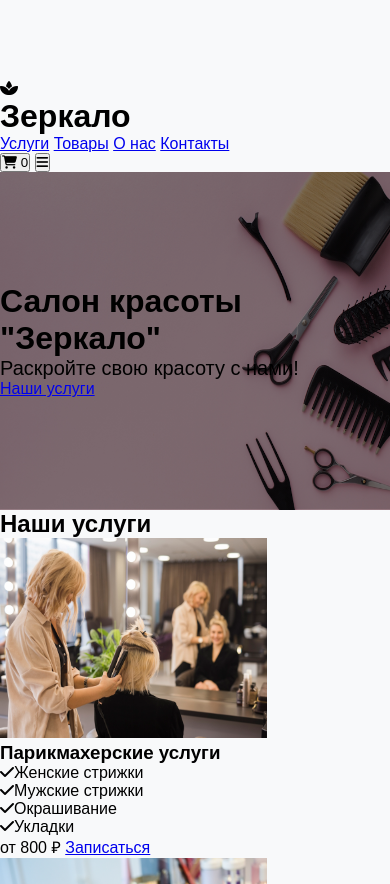
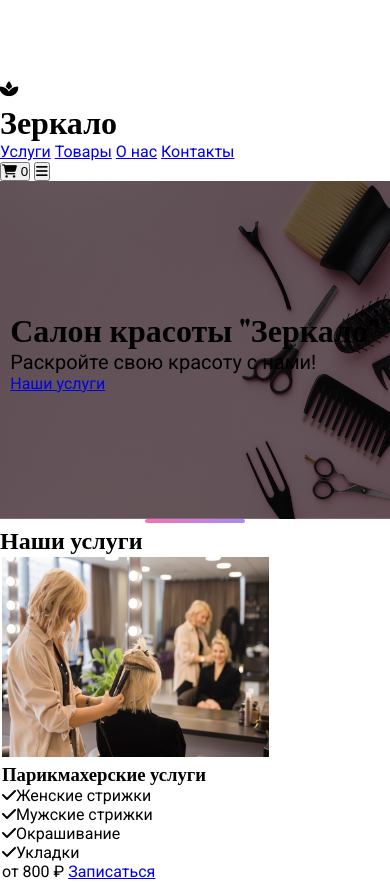
Before and after one commit to SFocus92/beauty-salon, a website: page index.html in a window 390 px wide. Shown: the top 884 px of the page. Drawn offline with nearby package versions, Linux system fonts and the light colour scheme.

Commit message:
Update styles.css

```diff
--- a/css/styles.css
+++ b/css/styles.css
@@ -6,23 +6,26 @@
 }
 
 body {
-    font-family: Arial, sans-serif;
-    background-color: #f8f9fa;
+    font-family: 'Roboto', sans-serif;
     padding-top: 80px; /* Учитываем фиксированную шапку */
 }
 
-/* Контейнер */
-.container {
-    max-width: 1200px;
-    margin: 0 auto;
+/* Шрифты */
+.font-playfair {
+    font-family: 'Playfair Display', serif;
+}
+
+.font-roboto {
+    font-family: 'Roboto', sans-serif;
 }
 
 /* Главный баннер */
 .hero-image {
-    background-image: linear-gradient(rgba(0, 0, 0, 0.5), rgba(0, 0, 0, 0.5)), url('../images/hero.jpg');
+    background-image: linear-gradient(rgba(0, 0, 0, 0.6), rgba(0, 0, 0, 0.6)), url('../images/hero.jpg');
     background-size: cover;
     background-position: center;
-    height: 50vh;
+    background-attachment: fixed;
+    min-height: 70vh;
     display: flex;
     align-items: center;
     justify-content: center;
@@ -30,33 +33,109 @@ body {
 
 /* Карточки услуг */
 .service-card {
+    position: relative;
     transition: transform 0.3s ease, box-shadow 0.3s ease;
+    border: 2px solid transparent;
 }
+
 .service-card:hover {
-    transform: translateY(-5px);
-    box-shadow: 0 10px 20px rgba(0, 0, 0, 0.1);
+    transform: translateY(-10px);
+    box-shadow: 0 15px 30px rgba(0, 0, 0, 0.15);
+    border-color: #f472b6;
 }
 
 /* Карточки товаров */
 .product-card {
+    position: relative;
     transition: transform 0.3s ease;
 }
+
 .product-card:hover {
-    transform: scale(1.03);
+    transform: scale(1.05);
+    box-shadow: 0 15px 30px rgba(0, 0, 0, 0.15);
 }
+
+/* Фоновые секции */
+.bg-about-section {
+    background-image: linear-gradient(rgba(255, 255, 255, 0.9), rgba(255, 255, 255, 0.9)), url('../images/hero.jpg');
+    background-size: cover;
+    background-position: center;
+}
+
+.bg-contact-section {
+    background-image: linear-gradient(rgba(255, 255, 255, 0.9), rgba(255, 255, 255, 0.9)), url('../images/hero.jpg');
+    background-size: cover;
+    background-position: center;
+}
+
+/* Разделитель секций */
+.section-divider {
+    height: 4px;
+    background: linear-gradient(to right, #f472b6, #a78bfa);
+    border-radius: 2px;
+    margin: 0 auto;
+    width: 100px;
+}
+
+/* Анимации */
+@keyframes fade-in {
+    from { opacity: 0; transform: translateY(20px); }
+    to { opacity: 1; transform: translateY(0); }
+}
+
+@keyframes slide-up {
+    from { opacity: 0; transform: translateY(50px); }
+    to { opacity: 1; transform: translateY(0); }
+}
+
+.animate-fade-in {
+    animation: fade-in 1s ease-out forwards;
+}
+
+.animate-slide-up {
+    animation: slide-up 0.8s ease-out forwards;
+}
+
+.animate-pulse {
+    animation: pulse 2s infinite;
+}
+
+@keyframes pulse {
+    0% { transform: scale(1); }
+    50% { transform: scale(1.05); }
+    100% { transform: scale(1); }
+}
+
+.delay-100 { animation-delay: 0.1s; }
+.delay-200 { animation-delay: 0.2s; }
+.delay-300 { animation-delay: 0.3s; }
 
 /* Мобильное меню */
 #mobile-menu {
     display: none;
 }
+
 #mobile-menu.active {
     display: block;
 }
 
 /* Адаптивность */
+@media (max-width: 1024px) {
+    .hero-image {
+        min-height: 60vh;
+    }
+    .hero-image h2 {
+        font-size: 2.5rem;
+    }
+    .hero-image p {
+        font-size: 1.5rem;
+    }
+}
+
 @media (max-width: 768px) {
     .hero-image {
-        height: 40vh;
+        min-height: 50vh;
+        background-attachment: scroll;
     }
     .hero-image h2 {
         font-size: 2rem;
@@ -64,11 +143,18 @@ body {
     .hero-image p {
         font-size: 1.25rem;
     }
-}
-
-@media (max-width: 640px) {
     .service-card img,
     .product-card img {
         height: 200px;
     }
 }
+
+@media (max-width: 640px) {
+    .service-card,
+    .product-card {
+        margin-bottom: 1rem;
+    }
+    .hero-image {
+        min-height: 40vh;
+    }
+}
```
